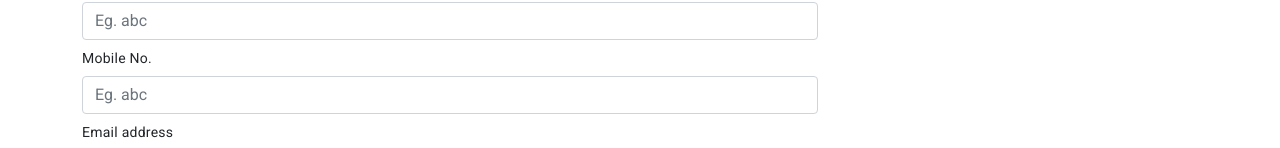
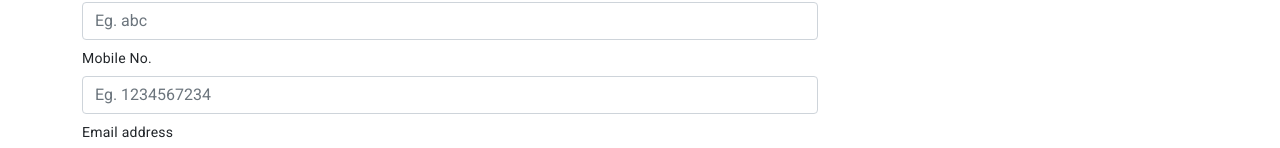
Before and after one commit to pawantripathi648/RegistrationAppUI, an Angular app: page /addEmployee in a window 1280 px wide. Shown: the part 372-520 px from the top of the page. Built offline with nearby package versions, Linux system fonts and the light colour scheme; no server answers.

Commit message:
type change

```diff
--- a/src/app/add-employee/add-employee.component.html
+++ b/src/app/add-employee/add-employee.component.html
@@ -27,7 +27,7 @@
         </div>
         <div class="mb-2">
           <label for="mnumber" class="form-label">Mobile No.</label>
-          <input type="text" class="form-control" id="mnumber" name="mnumber" placeholder="Eg. abc"
+          <input type="number" class="form-control" id="mnumber" name="mnumber" placeholder="Eg. 1234567234"
             [(ngModel)]="addEmployee.obj1.mnumber">
         </div>
         <div class="mb-2 ">
```
